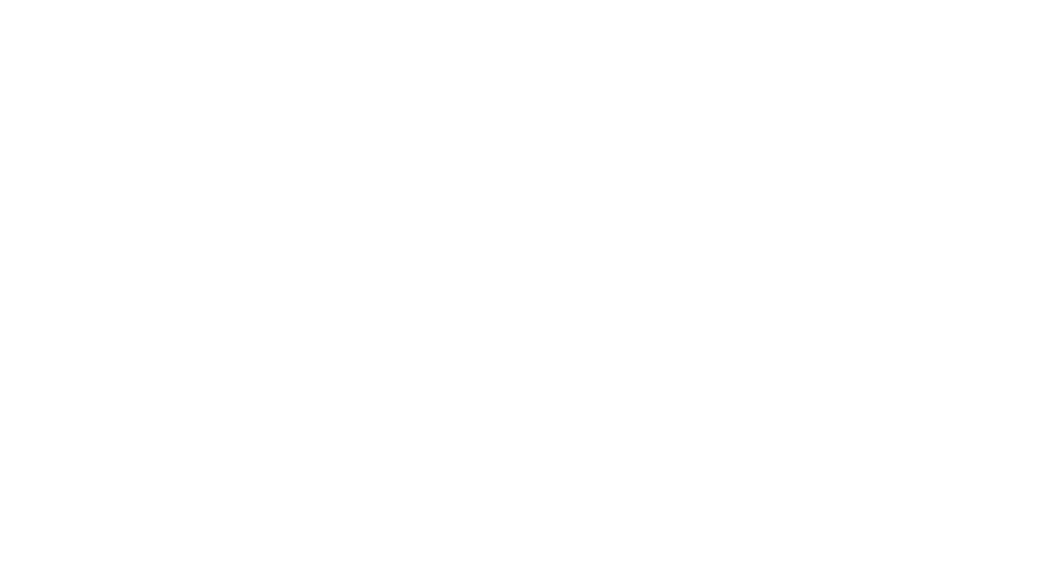
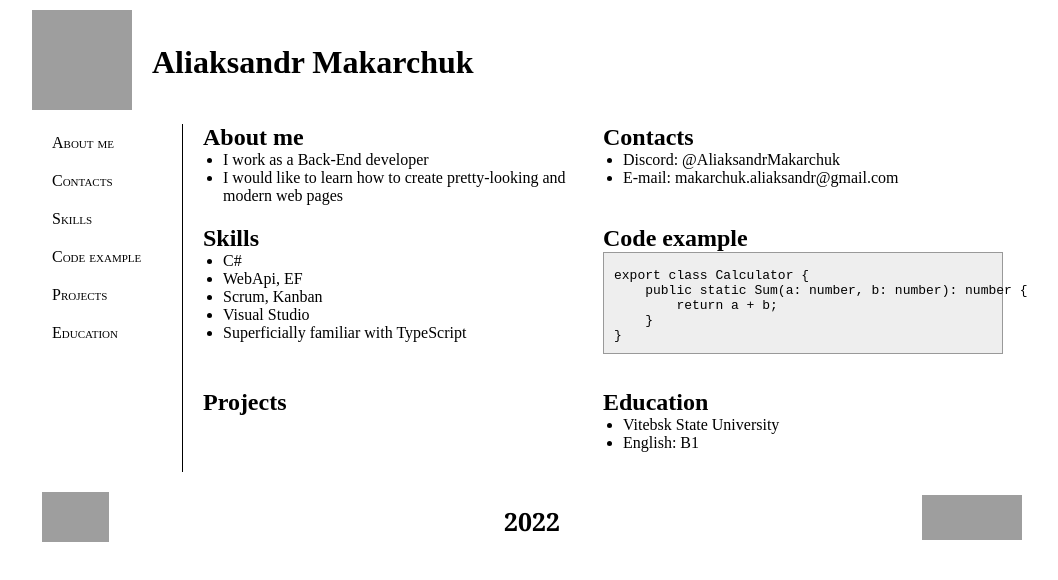
Before and after one commit to AliaksandrMakarchuk/rsschool-cv, a plain HTML site: page index.html in a window 1280 px wide. Shown: the whole page, without its empty margins (108-1166 px from the left). Drawn offline with Linux system fonts and the light colour scheme; grey boxes are pictures that could not be loaded.

Commit message:
feat: add correct description to cv

```diff
--- a/index.html
+++ b/index.html
@@ -1,13 +1,117 @@
 <!DOCTYPE html>
 <html lang="en">
+
 <head>
     <meta charset="UTF-8">
     <meta http-equiv="X-UA-Compatible" content="IE=edge">
     <meta name="viewport" content="width=device-width, initial-scale=1.0">
-    <link rel="stylesheet" href="style.css">
-    <title>Document</title>
+    <link rel="stylesheet" href="styles/style.css">
+    <title>Curriculum Vitae</title>
 </head>
+
 <body>
+    <div class="main">
+        <div class="content">
+            <header>
+                <div class="avatar">
+                    <img src="https://avatars.githubusercontent.com/u/44023902?v=4" alt="photo" width="100"
+                        height="100">
+                </div>
 
+                <h1>Aliaksandr Makarchuk</h1>
+            </header>
+
+            <main>
+                <nav>
+                    <ul>
+                        <li><a href="#about-me">About me</a></li>
+                        <li><a href="#contacts">Contacts</a></li>
+                        <li><a href="#skills">Skills</a></li>
+                        <li><a href="#code-example">Code example</a></li>
+                        <li><a href="#projects">Projects</a></li>
+                        <li><a href="#education">Education</a></li>
+                    </ul>
+                </nav>
+
+                <div class="info">
+                    <div class="info-element">
+                        <a name="about-me"></a>
+                        <h2>About me</h2>
+                        <ul>
+                            <li>I work as a Back-End developer</li>
+                            <li>I would like to learn how to create pretty-looking and modern web pages</li>
+                        </ul>
+                    </div>
+                    <div class="info-element">
+                        <a name="contacts"></a>
+                        <h2>Contacts</h2>
+                        <ul>
+                            <li>Discord: @AliaksandrMakarchuk</li>
+                            <li>E-mail: makarchuk.aliaksandr@gmail.com</li>
+                        </ul>
+                    </div>
+
+                    <div class="info-element">
+                        <a name="skills"></a>
+                        <h2>Skills</h2>
+                        <ul>
+                            <li>C#</li>
+                            <li>WebApi, EF</li>
+                            <li>Scrum, Kanban</li>
+                            <li>Visual Studio</li>
+                            <li>Superficially familiar with TypeScript</li>
+                        </ul>
+                    </div>
+                    <div class="info-element" style="flex-grow: 2;">
+                        <a name="code-example"></a>
+                        <h2>Code example</h2>
+<pre>
+<code>
+export class Calculator {
+    public static Sum(a: number, b: number): number {
+        return a + b;
+    }
+}
+</code>
+</pre>
+                    </div>
+
+                    <div class="info-element">
+                        <a name="projects"></a>
+                        <h2>Projects</h2>
+                    </div>
+                    <div class="info-element">
+                        <a name="education"></a>
+                        <h2>Education</h2>
+                        <ul>
+                            <li>Vitebsk State University</li>
+                            <li>English: B1</li>
+                        </ul>
+                    </div>
+                </div>
+            </main>
+
+            <footer>
+                <div class="github-logo">
+                    <a href="https://github.com/aliaksandrmakarchuk">
+                        <img src="https://upload.wikimedia.org/wikipedia/commons/9/91/Octicons-mark-github.svg"
+                            alt="GitHub logo" with="50" height="50">
+                    </a>
+                </div>
+
+                <div>
+                    2022
+                </div>
+
+                <div class="rsschool-logo">
+                    <a href="https://rs.school/js/">
+                        <img src="https://rs.school/images/rs_school_js.svg" alt="RSSchool logo" width="100"
+                            height="45">
+                    </a>
+                </div>
+            </footer>
+        </div>
+    </div>
 </body>
+
 </html>
--- a/style.css
+++ /dev/null
@@ -1,4 +0,0 @@
-* {
-    padding: 0;
-    margin: 0;
-}
--- /dev/null
+++ b/styles/style.css
@@ -0,0 +1,127 @@
+* {
+    padding: 0;
+    margin: 0;
+}
+
+header {
+    width: 100%;
+    display: flex;
+    flex-direction: row;
+    align-items: center;
+}
+
+main {
+    width: 100%;
+    display: flex;
+    flex-direction: row;
+}
+
+nav {
+    width: 15%;
+    /* border: 1px dotted blue; */
+    margin: 0 20px 0 0;
+    border-right: 1px solid black;
+}
+
+footer {
+    display: flex;
+    flex-direction: row;
+    justify-content: stretch;
+    align-self: stretch;
+    padding: 20px 0 0 0;
+}
+
+footer div {
+    width: 100%;
+    display: flex;
+    align-items: center;
+    justify-content: space-around;
+    font-family: Cambria, Cochin, Georgia, Times, 'Times New Roman', serif;
+    font-size: 25px;
+    font-weight: bold;
+}
+
+ul {
+    margin: 0 0 0 20px;
+}
+
+nav ul li {
+    list-style-type: none;
+    padding: 10px 0;
+    font-variant: small-caps;
+}
+
+nav ul li a:link {
+    color: black;
+    text-decoration: none;
+}
+
+nav ul li a:visited {
+    color: black;
+    text-decoration: none;
+}
+
+nav ul li a:hover {
+    color: black;
+    text-decoration: none;
+}
+
+nav ul li a:active {
+    color: black;
+    text-decoration: none;
+}
+
+pre code {
+    background-color: #eee;
+    border: 1px solid #999;
+    display: block;
+    padding: 0 0 10px 10px;
+  }
+
+.main {
+    width: auto;
+    display: flex;
+    align-items: center;
+    justify-content: space-around;
+    /* border: 1px dotted red; */
+}
+
+.content {
+    display: flex;
+    width: 1000px;
+    align-items: center;
+    flex-direction: column;
+    /* border: 1px solid black; */
+}
+
+.github-logo {
+    justify-content: flex-start;
+    padding: 0 0 0 10px;
+}
+
+.rsschool-logo {
+    justify-content: flex-end;
+    padding: 0 10px 0 0;
+}
+
+.avatar {
+    width: auto;
+    padding: 10px 20px 10px 0;
+}
+
+.info {
+    width: 80%;
+    display: flex;
+    flex-direction: row;
+    flex-wrap: wrap;
+}
+
+.info-element {
+    width: 50%;
+    flex-grow: 1;
+    padding: 0 0 20px 0;
+}
+
+.code-example {
+    background-color: lightgray;
+}
```
